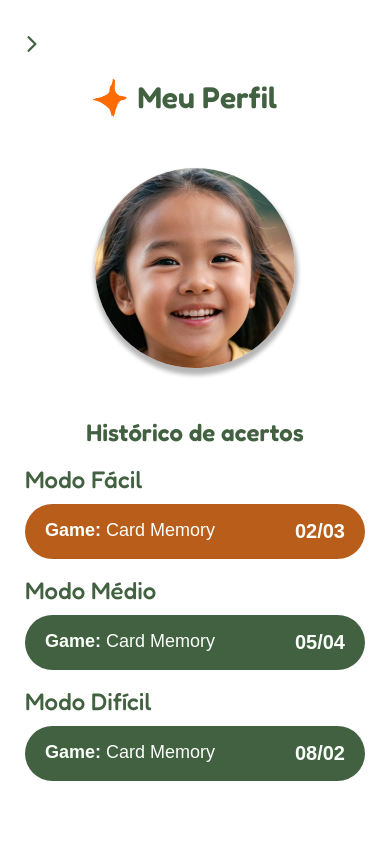
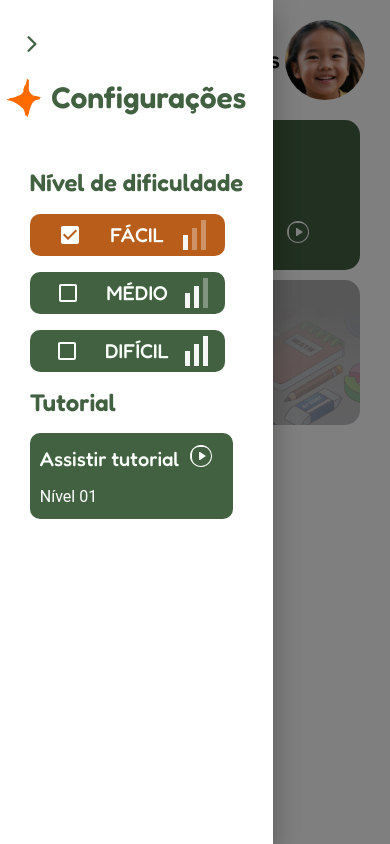
Before and after one commit to MatheusFPalma/hub-matematico, a React (Vite) app: page /home in a window 390 px wide. Both pictures are taken after a click on the button 52 px from the left and 60 px from the top of the page. Built offline with nearby package versions, Linux system fonts and the light colour scheme; a web font is replaced by a local one.

Commit message:
aplicando funcionalidade de mudar de nível no mobile

```diff
--- a/src/components/CardChooseLevel.tsx
+++ b/src/components/CardChooseLevel.tsx
@@ -27,7 +27,7 @@ export default function CardChooseLevel({
           fontSize={"16px"}
           alignItems={"center"}
           justifyContent={"space-evenly"}
-          width={"100%"}
+          width={"50vw"}
         >
           <Checkbox
             style={{
--- a/src/components/CardTutorial.tsx
+++ b/src/components/CardTutorial.tsx
@@ -1,4 +1,11 @@
-import { Box, Typography, useMediaQuery, useTheme } from "@mui/material"
+import {
+  Box,
+  ClassNameMap,
+  Typography,
+  TypographyClasses,
+  useMediaQuery,
+  useTheme,
+} from "@mui/material"
 import vectorStar from "../../public/vectorStar.svg"
 import play from "../../public/play.svg"
 import { Link } from "react-router-dom"
@@ -10,6 +17,7 @@ interface Props {
   nameGame?: string
   disabled?: boolean
   tutorialId: number
+  compact?: boolean
 }
 
 function CardTutorial({
@@ -18,9 +26,45 @@ function CardTutorial({
   nameGame,
   disabled = false,
   tutorialId,
+  compact = false,
 }: Props) {
   const theme = useTheme()
   const isXs = useMediaQuery(theme.breakpoints.only("xs"))
+
+  if (compact) {
+    return (
+      <>
+        {isXs && !disabled && (
+          <Box
+            component={Link}
+            to={!disabled ? `/tutorial?id=${tutorialId}` : "/home"}
+            bgcolor={!disabled ? Colors.green : Colors.grey}
+            display={"flex"}
+            flexDirection={"column"}
+            borderRadius={"10px"}
+            padding={"10px 20px 10px 10px"}
+            color={"white"}
+            gap={"10px"}
+            fontFamily={"Nunito, sans-serif"}
+            fontSize={"16px"}
+          >
+            <Box display={"flex"} gap={"10px"} alignItems={"center"}>
+              <Typography variant="h6" color={Colors.white}>
+                Assistir tutorial
+              </Typography>
+              <Box>
+                <img src={play} />
+              </Box>
+            </Box>
+            <Box>
+              <Typography>{text}</Typography>
+            </Box>
+          </Box>
+        )}
+      </>
+    )
+  }
+
   return (
     <>
       {isXs && !disabled && (
--- a/src/components/NavBar.tsx
+++ b/src/components/NavBar.tsx
@@ -16,24 +16,34 @@ import vectorStar from "../../public/vectorStar.svg"
 import { Colors } from "./utils/colors"
 import { useState } from "react"
 import CardLevelHistory from "./CardLevelHistory"
-
-interface Levels {
-  easy: boolean
-  medium: boolean
-  hard: boolean
-}
+import CardChooseLevel from "./CardChooseLevel"
+import levelEasy from "../../public/levelEasy.png"
+import levelMiddle from "../../public/levelMiddle.png"
+import levelHard from "../../public/levelHard.png"
+import { Levels } from "../pages/Home"
+import CardTutorial from "./CardTutorial"
 
 interface Props {
   level: string
+  onChangeLevel: (newLevel: keyof Levels) => void
 }
 
-export default function NavBar({ level }: Props) {
-  const [open, setOpen] = useState(false)
+export default function NavBar({ level, onChangeLevel }: Props) {
+  const [openSettings, setOpenSettings] = useState(false)
+  const [openProfile, setOpenProfile] = useState(false)
   const theme = useTheme()
   const isXs = useMediaQuery(theme.breakpoints.only("xs"))
 
-  const toggleDrawer = (newOpen: boolean) => () => {
-    setOpen(newOpen)
+  const toggleDrawer = (newOpen: boolean, seccion?: string) => () => {
+    if (seccion === "settings") {
+      setOpenSettings(newOpen)
+    } else if (seccion === "profile") {
+      setOpenProfile(newOpen)
+    }
+    if (!seccion) {
+      setOpenSettings(newOpen)
+      setOpenProfile(newOpen)
+    }
   }
 
   return (
@@ -46,7 +56,7 @@ export default function NavBar({ level }: Props) {
       {isXs ? (
         <Button
           style={{ padding: 0, justifyContent: "unset" }}
-          onClick={toggleDrawer(true)}
+          onClick={toggleDrawer(true, "settings")}
         >
           <img src={vectorMenu} />
         </Button>
@@ -60,7 +70,7 @@ export default function NavBar({ level }: Props) {
         <Typography variant="h5" color={Colors.black}>
           {0} Pts
         </Typography>
-        <Button style={{ padding: 0 }} onClick={toggleDrawer(true)}>
+        <Button style={{ padding: 0 }} onClick={toggleDrawer(true, "profile")}>
           <img
             src={happyChild}
             style={{
@@ -71,7 +81,86 @@ export default function NavBar({ level }: Props) {
         </Button>
         <Box />
       </Box>
-      <Drawer open={open} anchor="right" onClose={toggleDrawer(false)}>
+      <Drawer open={openSettings} anchor="left" onClose={toggleDrawer(false)}>
+        <Box
+          sx={{ width: isXs ? "70vw" : "400px" }}
+          role="presentation"
+          onClick={toggleDrawer(false)}
+        >
+          <Stack alignItems={"self-start"} paddingTop={"30px"}>
+            <Button style={{ transform: "rotate(180deg)" }}>
+              <img src={vectorArrow} />
+            </Button>
+          </Stack>
+
+          <Stack
+            padding={"20px"}
+            alignItems={"center"}
+            style={{ gap: isXs ? "50px" : "30px" }}
+          >
+            <Box
+              display={"flex"}
+              alignItems={"center"}
+              gap={"10px"}
+              paddingRight={"20px"}
+            >
+              <img src={vectorStar} height={40} />
+              <Typography variant={"h4"} fontSize={"30px"}>
+                Configurações
+              </Typography>
+            </Box>
+            <Stack gap={2} alignItems={"flex-start"}>
+              <Typography variant="h4" fontSize={"24px"}>
+                Nível de dificuldade
+              </Typography>
+              <CardChooseLevel
+                title="Fácil"
+                checkedLevel={level === "Fácil"}
+                image={levelEasy}
+                onLevelChange={() => onChangeLevel("easy")}
+              />
+              <CardChooseLevel
+                title="Médio"
+                checkedLevel={level === "Médio"}
+                image={levelMiddle}
+                onLevelChange={() => onChangeLevel("medium")}
+              />
+              <CardChooseLevel
+                title="Difícil"
+                checkedLevel={level === "Difícil"}
+                image={levelHard}
+                onLevelChange={() => onChangeLevel("hard")}
+              />
+              <Typography variant="h4" fontSize={"24px"}>
+                Tutorial
+              </Typography>
+              <CardTutorial
+                title="Assistir tutorial"
+                text="Nível 01"
+                nameGame="Card Memory"
+                disabled={level != "Fácil"}
+                tutorialId={1}
+                compact
+              />
+              <CardTutorial
+                title="Assistir tutorial"
+                text="Nível 02"
+                disabled={level != "Médio"}
+                tutorialId={2}
+                compact
+              />
+              <CardTutorial
+                title="Assistir tutorial"
+                text="Nível 03"
+                disabled={level != "Difícil"}
+                tutorialId={3}
+                compact
+              />
+            </Stack>
+          </Stack>
+        </Box>
+      </Drawer>
+      <Drawer open={openProfile} anchor="right" onClose={toggleDrawer(false)}>
         <Box
           sx={{ width: isXs ? "100vw" : "400px" }}
           role="presentation"
--- a/src/pages/Home.tsx
+++ b/src/pages/Home.tsx
@@ -13,7 +13,7 @@ import levelMiddle from "../../public/levelMiddle.png"
 import levelHard from "../../public/levelHard.png"
 import useQuery from "../hooks/useQuery"
 
-interface Levels {
+export interface Levels {
   easy: boolean
   medium: boolean
   hard: boolean
@@ -81,7 +81,7 @@ function Home() {
         "var(--gradient-green, linear-gradient(180deg, #FBFFFB 0%, #F5F5F5 100%))"
       }
     >
-      <NavBar level={level} />
+      <NavBar level={level} onChangeLevel={handleLevelChange} />
       <Box
         padding={"0px 30px "}
         display={"flex"}
@@ -100,6 +100,8 @@ function Home() {
             gap={"20px"}
             alignItems={"stretch"}
           >
+            {!isXs && (
+              <>
                 <CardChooseLevel
                   title="Fácil"
                   checkedLevel={!!getCheckedLevel("Fácil")}
@@ -118,6 +120,8 @@ function Home() {
                   image={levelHard}
                   onLevelChange={() => handleLevelChange("hard")}
                 />
+              </>
+            )}
             <CardTutorial
               title="Tutorial Nível 01"
               text="Pronto para o desafio?"
```
Lines whose indentation alone changed are shown as unchanged.
